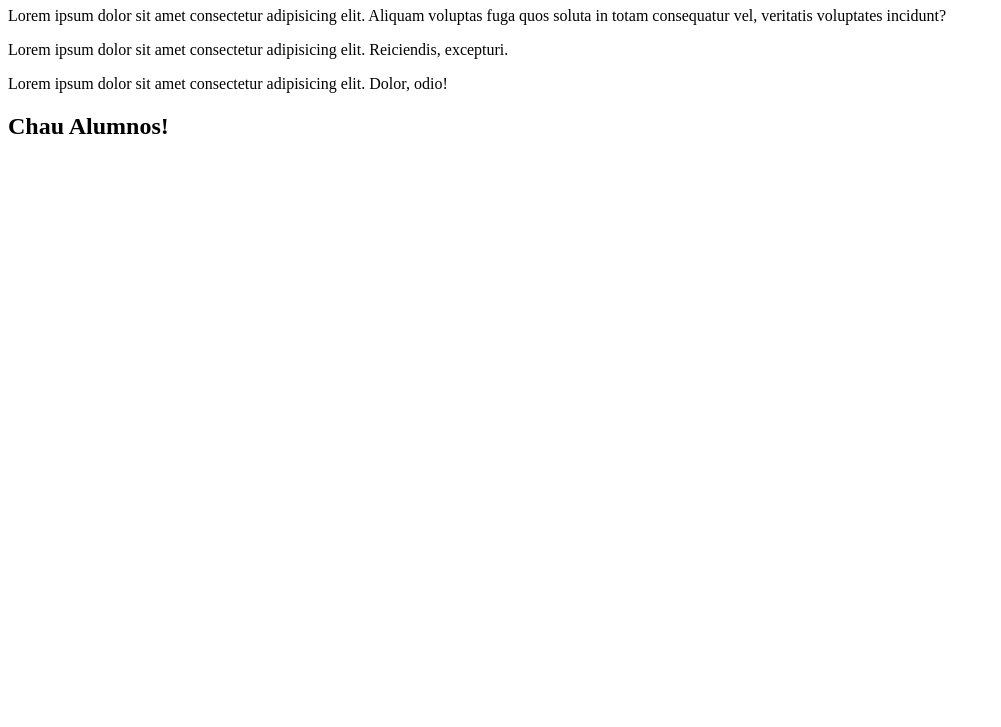
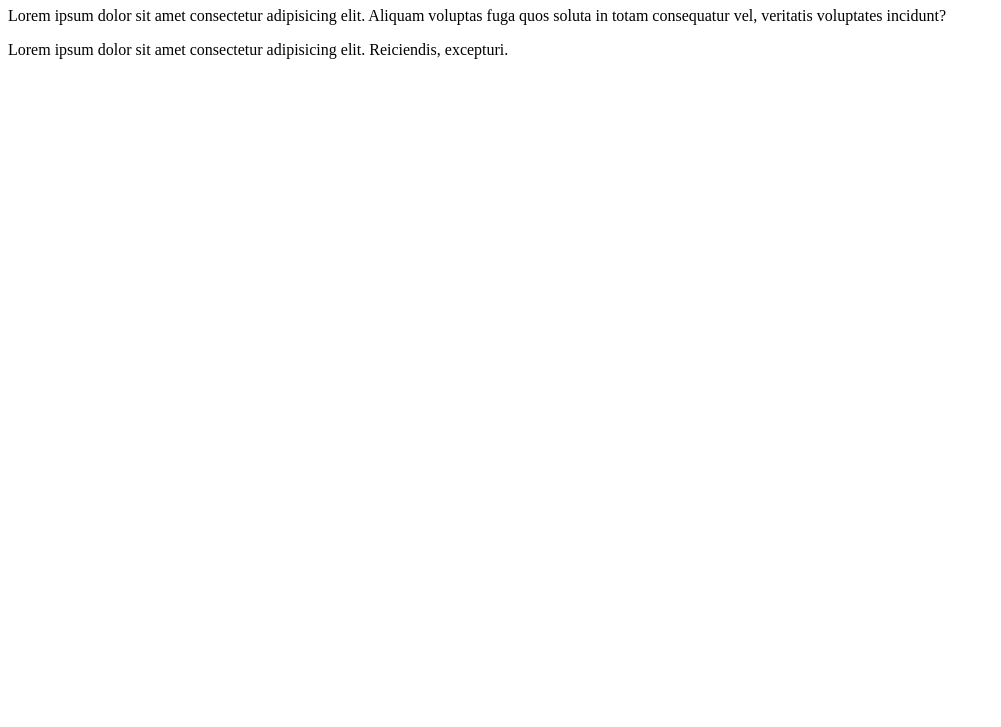
Before and after one commit to FernandoMoyano2121/Icaro-0426-Full-Stack, a plain HTML site: page Clase_08/index.html in a window 1280 px wide. Shown: the part 73-800 px from the top of the page, without its empty margins (0-1001 px from the left). Drawn offline with Linux system fonts and the light colour scheme.

Commit message:
Eliminar h2

```diff
--- a/Clase_08/index.html
+++ b/Clase_08/index.html
@@ -16,7 +16,5 @@
       Lorem ipsum dolor sit amet consectetur adipisicing elit. Reiciendis,
       excepturi.
     </p>
-    <p>Lorem ipsum dolor sit amet consectetur adipisicing elit. Dolor, odio!</p>
-    <h2>Chau Alumnos!</h2>
   </body>
 </html>
```
